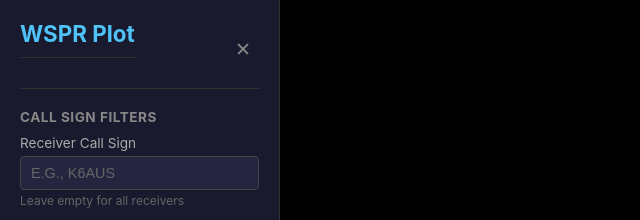
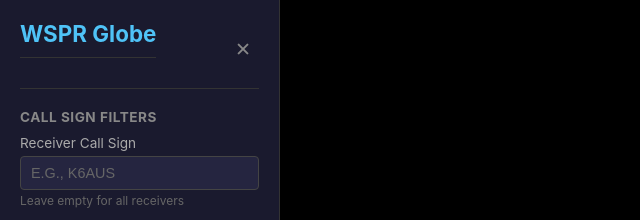
Before and after one commit to quantnmr/WSPR_PLOT, a plain HTML site: page index.html in a window 1280 px wide. Shown: the top 220 px of the page, 0-640 px from the left. Drawn offline with Linux system fonts and the light colour scheme; a script that the page names is missing.

Commit message:
WSPR_PLOT to WSPR Globe naming

```diff
--- a/app.js
+++ b/app.js
@@ -1,4 +1,4 @@
-// WSPR Plot Application
+// WSPR Globe Application
 
 // Sidebar toggle functionality
 const sidebar = document.getElementById('sidebar');
--- a/index.html
+++ b/index.html
@@ -3,7 +3,7 @@
 <head>
     <meta charset="UTF-8">
     <meta name="viewport" content="width=device-width, initial-scale=1.0">
-    <title>WSPR Plot</title>
+    <title>WSPR Globe</title>
     <link rel="stylesheet" href="styles.css">
 </head>
 <body>
@@ -13,7 +13,7 @@
     <!-- Left Sidebar -->
     <div class="sidebar" id="sidebar">
         <div class="sidebar-header">
-            <h1>WSPR Plot</h1>
+            <h1>WSPR Globe</h1>
             <button class="sidebar-close" id="sidebarClose" title="Close sidebar">✕</button>
         </div>
 
--- a/styles.css
+++ b/styles.css
@@ -1,4 +1,4 @@
-/* WSPR Plot Styles */
+/* WSPR Globe Styles */
 
 * {
     margin: 0;
```
Also changed, not shown: 1 other file.
